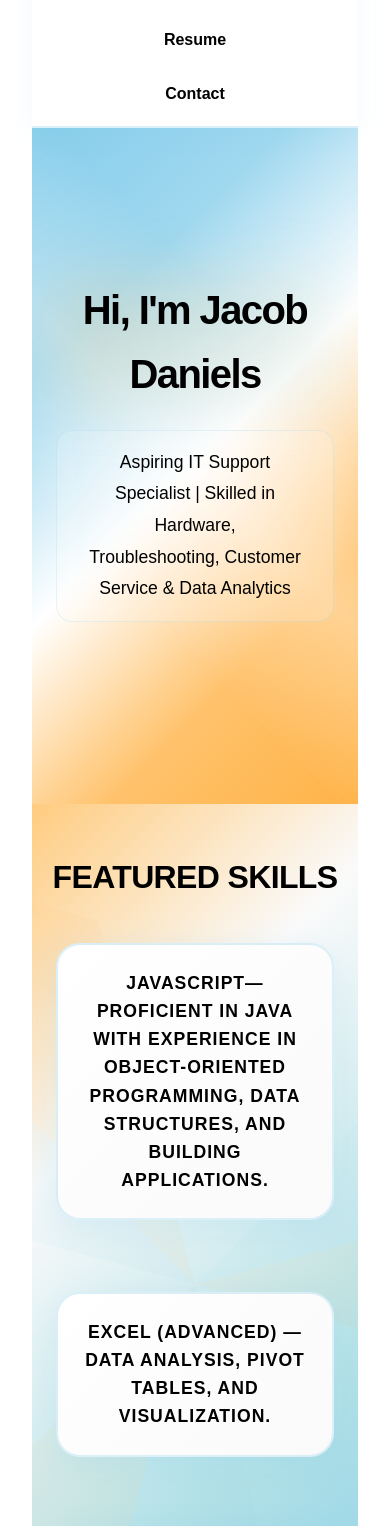
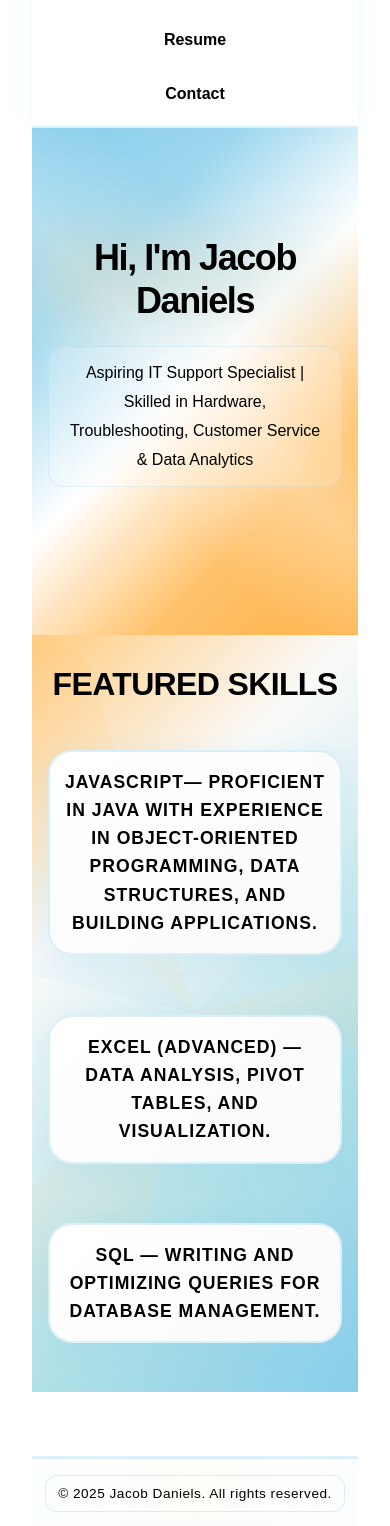
Before and after one commit to aidan2125/jacobdanielsPortfolio, a React (Vite) app in the folder Jacobdaniel-s-Portfolio/: page / in a window 390 px wide. Shown: the part 240-1766 px from the top of the page. Built offline with nearby package versions, Linux system fonts and the light colour scheme.

Commit message:
Complete Home CSS with proper screen fitting and responsive design
cgen-9d95dab0de3540a3b4990e6fd051fe99

```diff
--- a/Jacobdaniel-s-Portfolio/src/styles/home.css
+++ b/Jacobdaniel-s-Portfolio/src/styles/home.css
@@ -71,12 +71,25 @@
   --animation-slide: slideInRight 0.8s cubic-bezier(0.4, 0, 0.2, 1);
 }
 
+/* Dark mode adjustments - maintain color scheme but adjust backgrounds */
 @media (prefers-color-scheme: dark) {
   :root {
-    --text-primary: #f8fafc;
-    --text-secondary: #cbd5e1;
-    --bg-glass: rgba(15, 23, 42, 0.2);
-    --glow-color: rgba(139, 92, 246, 0.3);
+    /* Keep text black even in dark mode */
+    --text-primary: #000000;
+    --text-secondary: #000000;
+
+    /* Adjust backgrounds for dark mode while maintaining color harmony */
+    --bg-glass: rgba(255, 255, 255, 0.9);
+
+    /* Enhanced gradients for dark mode */
+    --gradient-hero: linear-gradient(
+      135deg,
+      #2c3e50 0%,
+      var(--soft-blue-dark) 25%,
+      #34495e 50%,
+      var(--warm-orange-dark) 75%,
+      #2c3e50 100%
+    );
   }
 }
 
@@ -142,6 +155,15 @@
   }
 }
 
+@keyframes shimmer {
+  0% {
+    transform: translateX(-100%);
+  }
+  100% {
+    transform: translateX(100%);
+  }
+}
+
 /* ========= HOME HERO SECTION ========= */
 .home-hero {
   width: 100%;
@@ -174,35 +196,6 @@
     transparent 70%
   );
   animation: shimmer 3s infinite;
-}
-
-@keyframes shimmer {
-  0% {
-    transform: translateX(-100%);
-  }
-  100% {
-    transform: translateX(100%);
-  }
-}
-
-@media (prefers-color-scheme: dark) {
-  :root {
-    --text-primary: #000000;
-    --text-secondary: #000000;
-    --bg-glass: rgba(255, 255, 255, 0.8);
-    --glow-color: rgba(135, 206, 235, 0.3);
-  }
-
-  .home-hero {
-    background: linear-gradient(
-      135deg,
-      #1e293b 0%,
-      var(--soft-blue-dark) 25%,
-      #2c3e50 50%,
-      var(--warm-orange-dark) 75%,
-      #34495e 100%
-    );
-  }
 }
 
 .hero-title,
@@ -474,48 +467,104 @@
 }
 
 /* ========= RESPONSIVE DESIGN ========= */
+@media (max-width: 1024px) {
+  .skills-list {
+    grid-template-columns: repeat(auto-fit, minmax(220px, 1fr));
+    gap: 1.25rem;
+  }
+}
+
 @media (max-width: 768px) {
   .home-hero {
-    padding: 4rem 1rem 3rem;
+    min-height: 70vh;
+    padding: 3rem 0.75rem 2rem;
   }
 
   .skills-section {
-    padding: 3rem 1rem;
+    min-height: 50vh;
+    padding: 2rem 0.75rem;
   }
 
   .skills-list {
-    grid-template-columns: repeat(auto-fit, minmax(160px, 1fr));
-    gap: 1.5rem;
+    grid-template-columns: repeat(auto-fit, minmax(200px, 1fr));
+    gap: 1rem;
   }
 
   .skill-card {
-    padding: 1.5rem 1rem;
+    padding: 1.25rem 1rem;
   }
 
   .button-group {
     flex-direction: column;
     align-items: center;
+    gap: 1rem;
   }
 
   .button-group a,
   .button-group button {
     width: 100%;
-    max-width: 300px;
+    max-width: 280px;
   }
 }
 
 @media (max-width: 480px) {
+  .home-hero {
+    min-height: 60vh;
+    padding: 2rem 0.5rem 1.5rem;
+  }
+
   .hero-title,
   .home-hero h1 {
-    font-size: 2.5rem;
+    font-size: 2.25rem;
+    line-height: 1.2;
   }
 
   .section-title {
-    font-size: 2rem;
+    font-size: 1.75rem;
+  }
+
+  .skills-section {
+    min-height: 40vh;
+    padding: 1.5rem 0.5rem;
   }
 
   .skills-list {
     grid-template-columns: 1fr;
+    gap: 0.75rem;
+  }
+
+  .skill-card {
+    padding: 1rem 0.75rem;
+  }
+
+  .hero-subtitle,
+  .home-hero p {
+    font-size: 1rem;
+    padding: 0.75rem 1rem;
+  }
+}
+
+@media (max-width: 320px) {
+  .home-hero {
+    min-height: 50vh;
+    padding: 1.5rem 0.25rem 1rem;
+  }
+
+  .hero-title,
+  .home-hero h1 {
+    font-size: 1.875rem;
+  }
+
+  .section-title {
+    font-size: 1.5rem;
+  }
+
+  .skills-section {
+    padding: 1rem 0.25rem;
+  }
+
+  .skill-card {
+    padding: 0.75rem 0.5rem;
   }
 }
 
```
